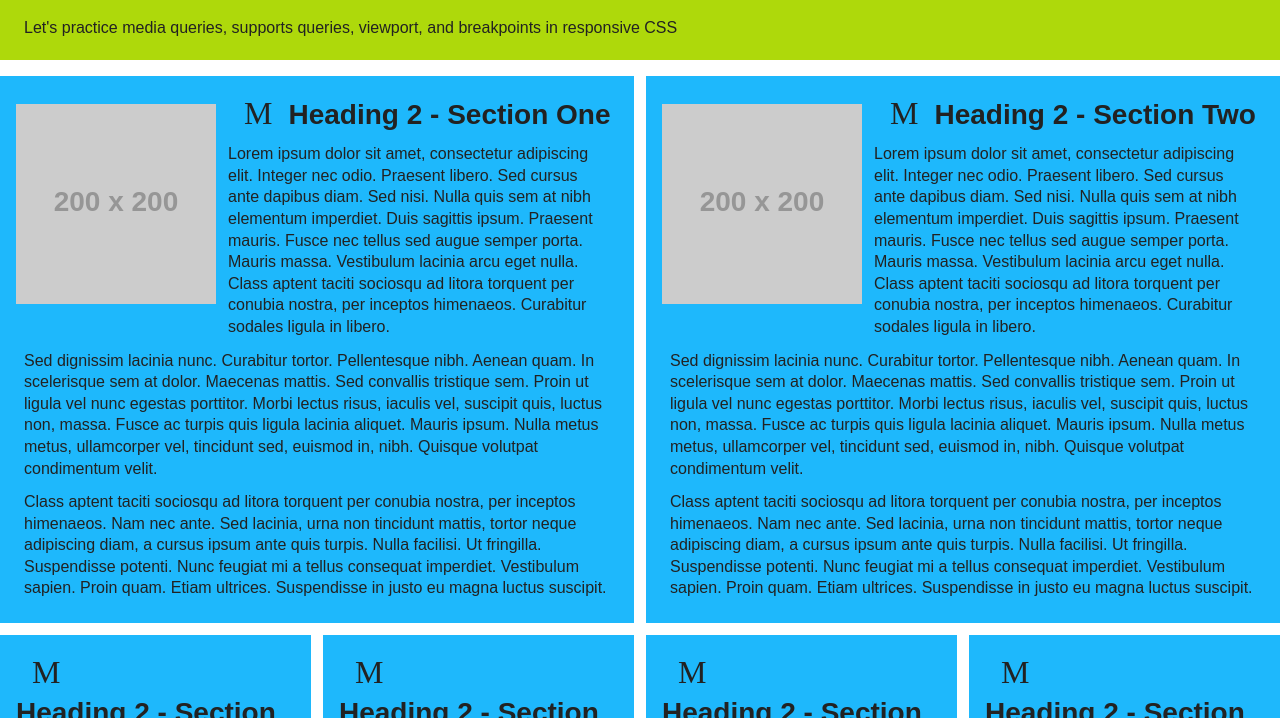
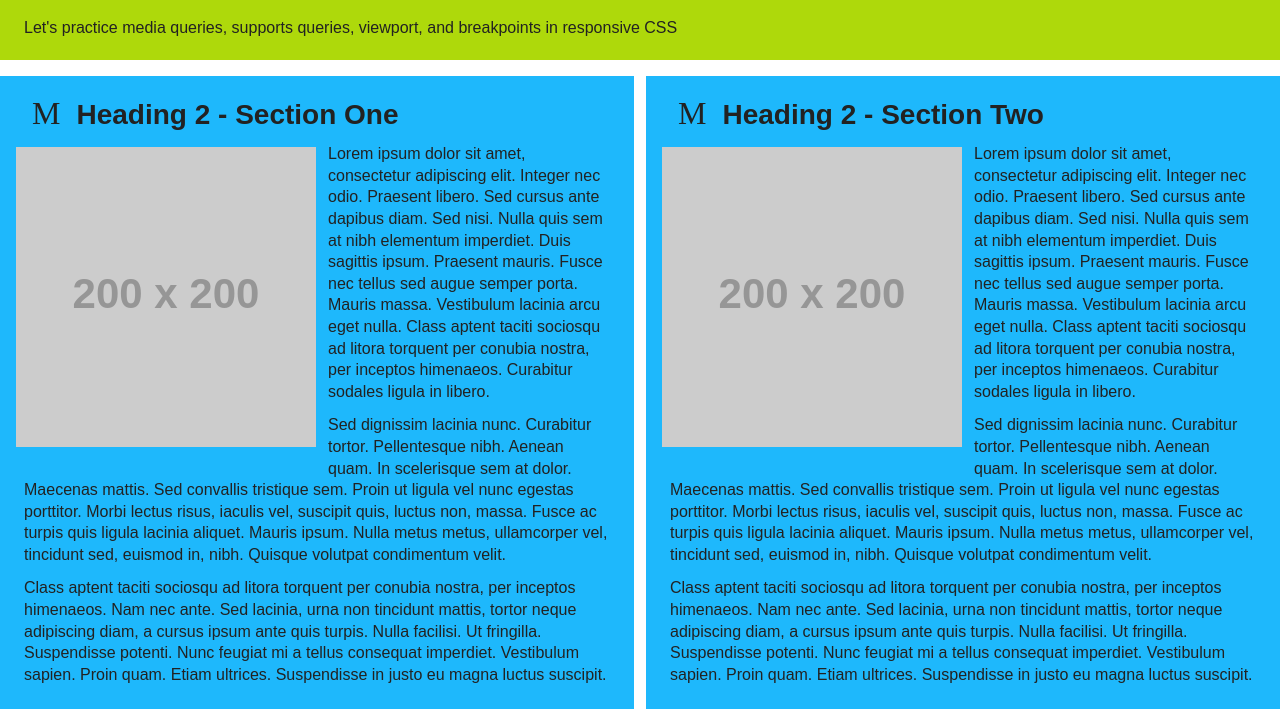
Before and after one commit to kimberlychenqq/viewport, a plain HTML site: page index.html in a window 1280 px wide. Shown: the part 68-786 px from the top of the page. Drawn offline with Linux system fonts and the light colour scheme; placeholder pictures from the web are drawn by us; some icons are missing.

Commit message:
Update chen.styles.css
remove img /*

```diff
--- a/chen.styles.css
+++ b/chen.styles.css
@@ -287,9 +287,6 @@ img{
     float: left;
 }
 
-@media screen {
-
-}
 /* ---------- SMALL SCREEN STYLES ---------- */
 /* --------------- BEGIN SMALL SCREEN SIZES --------------- */
 @media screen and (min-width: 600px) {
@@ -401,10 +398,11 @@ img{
 /* ---------- ADJUSTING RESPONSIVE IMAGE SIZE ---------- */
 /* --------------- BEGIN RESPONSIVE IMAGE ADJUST SIZES --------------- */
 
-    /* img{
+    img{
         width: 300px;
         max-width: 300px;
-    } */
+    }
+
 /* --------------- END RESPONSIVE IMAGE ADJUST SIZES --------------- */
 
 
```
